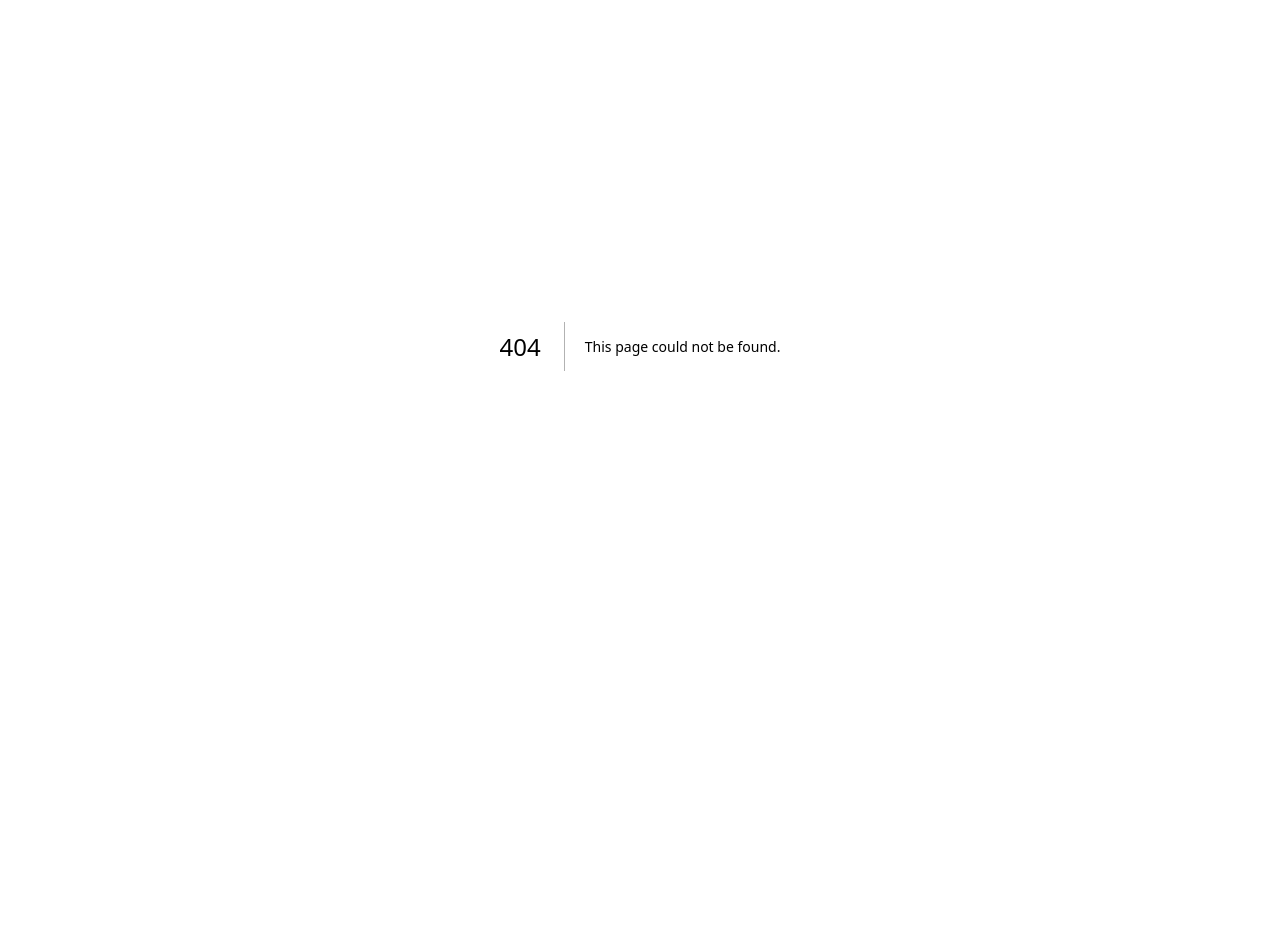
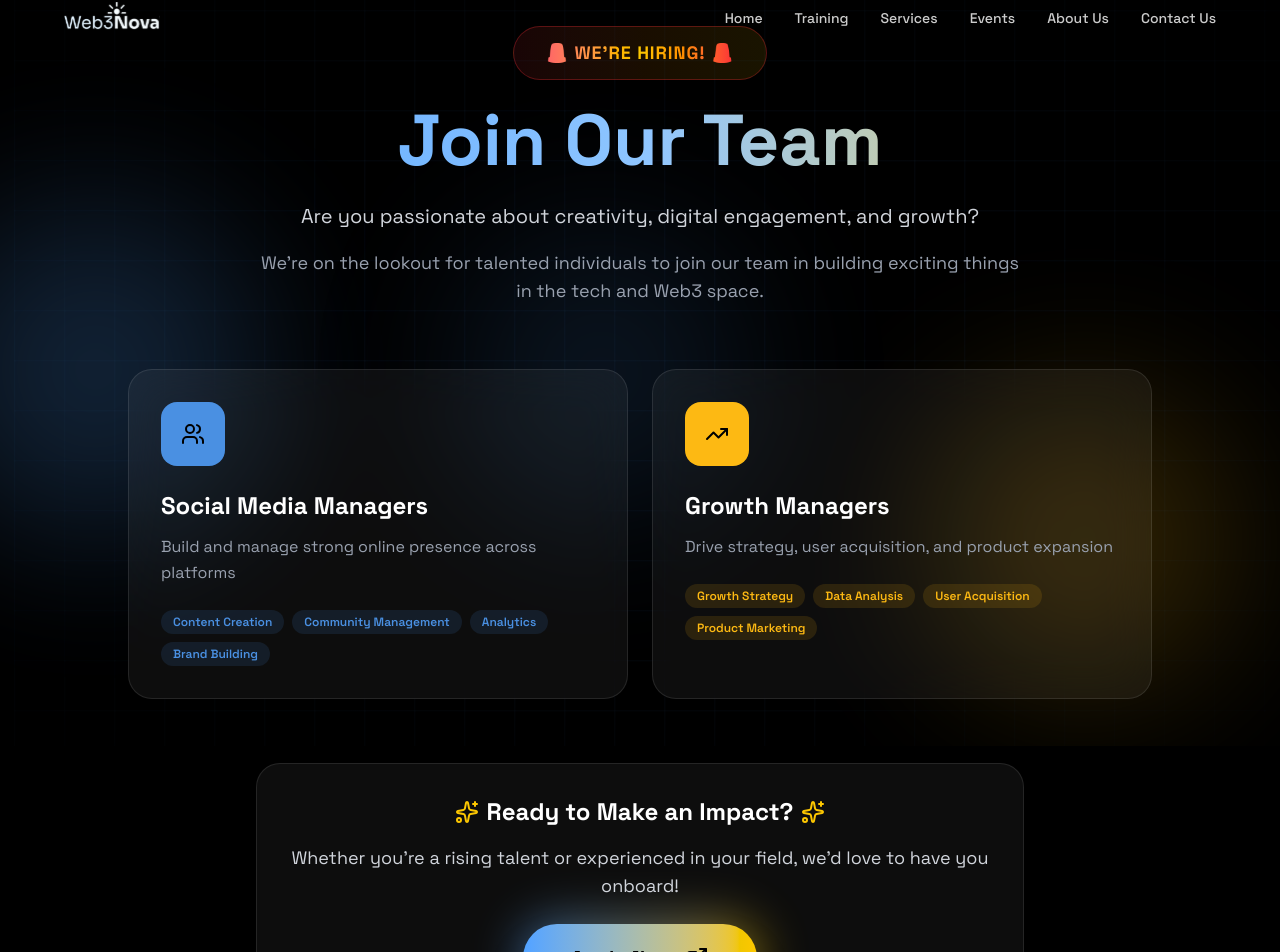
Before and after one commit to web3nova/web3nova-Revamp, a Next.js app in the folder web3nova-revamp/: page /hiring in a window 1280 px wide. Before the commit this address had no page. Shown: the part 54-1006 px from the top of the page. Before the commit the page ends 800 px from the top, so only its background shows below. Built offline with nearby package versions, Linux system fonts and the light colour scheme.

Commit message:
added job hiring section

```diff
--- /dev/null
+++ b/web3nova-revamp/components/Hiring/Hiring.jsx
@@ -0,0 +1,206 @@
+import { motion } from "framer-motion";
+import { Users, TrendingUp, Sparkles, ExternalLink } from "lucide-react";
+
+function BackgroundEffects() {
+  return (
+    <>
+      <div className="fixed inset-0 overflow-hidden pointer-events-none">
+        <div className="absolute inset-0 opacity-20">
+          <div
+            className="absolute inset-0 animate-grid-flow"
+            style={{
+              backgroundImage: `
+                linear-gradient(rgba(74, 144, 226, 0.3) 1px, transparent 1px),
+                linear-gradient(90deg, rgba(74, 144, 226, 0.3) 1px, transparent 1px)
+              `,
+              backgroundSize: '50px 50px',
+              maskImage: 'radial-gradient(ellipse 80% 80% at 50% 50%, black 40%, transparent 100%)',
+              WebkitMaskImage: 'radial-gradient(ellipse 80% 80% at 50% 50%, black 40%, transparent 100%)',
+            }}
+          />
+        </div>
+
+        <div className="absolute top-1/4 -left-32 w-96 h-96 rounded-full blur-3xl animate-float-slow opacity-30" style={{ background: "radial-gradient(circle, #4A90E2, transparent)" }} />
+        <div className="absolute top-1/2 right-0 w-80 h-80 rounded-full blur-3xl animate-float-medium opacity-25" style={{ background: "radial-gradient(circle, #FDB913, transparent)" }} />
+        <div className="absolute bottom-1/4 left-1/3 w-72 h-72 rounded-full blur-3xl animate-float-fast opacity-20" style={{ background: "radial-gradient(circle, #4A90E2, transparent)" }} />
+      </div>
+
+      <style jsx>{`
+        @keyframes float-slow {
+          0%, 100% { transform: translate(0, 0) scale(1); }
+          50% { transform: translate(50px, 50px) scale(1.1); }
+        }
+        @keyframes float-medium {
+          0%, 100% { transform: translate(0, 0) scale(1); }
+          50% { transform: translate(-40px, 40px) scale(1.15); }
+        }
+        @keyframes float-fast {
+          0%, 100% { transform: translate(0, 0) scale(1); }
+          50% { transform: translate(30px, -30px) scale(1.2); }
+        }
+        @keyframes grid-flow {
+          0% { transform: translate(0, 0); }
+          100% { transform: translate(50px, 50px); }
+        }
+        .animate-float-slow { animation: float-slow 20s ease-in-out infinite; }
+        .animate-float-medium { animation: float-medium 15s ease-in-out infinite; }
+        .animate-float-fast { animation: float-fast 12s ease-in-out infinite; }
+        .animate-grid-flow { animation: grid-flow 20s linear infinite; }
+      `}</style>
+    </>
+  );
+}
+
+export default function HiringSection() {
+  const roles = [
+    {
+      id: "social-media",
+      title: "Social Media Managers",
+      icon: <Users className="w-6 h-6" />,
+      color: "#4A90E2",
+      description: "Build and manage strong online presence across platforms",
+      skills: ["Content Creation", "Community Management", "Analytics", "Brand Building"],
+    },
+    {
+      id: "growth",
+      title: "Growth Managers",
+      icon: <TrendingUp className="w-6 h-6" />,
+      color: "#FDB913",
+      description: "Drive strategy, user acquisition, and product expansion",
+      skills: ["Growth Strategy", "Data Analysis", "User Acquisition", "Product Marketing"],
+    },
+  ];
+
+  return (
+    <>
+      <style jsx global>{`
+        @import url("https://fonts.googleapis.com/css2?family=Space+Grotesk:wght@400;500;600;700&display=swap");
+        body { font-family: "Space Grotesk", sans-serif; }
+      `}</style>
+
+      <main className="min-h-screen bg-black text-white relative overflow-hidden">
+        <BackgroundEffects />
+
+        <div className="relative z-10 flex items-center justify-center min-h-screen p-6 py-20">
+          <div className="w-full max-w-6xl">
+            {/* Header */}
+            <motion.div
+              initial={{ opacity: 0, y: -20 }}
+              animate={{ opacity: 1, y: 0 }}
+              className="mb-16 text-center"
+            >
+              <motion.div
+                initial={{ scale: 0.9 }}
+                animate={{ scale: 1 }}
+                transition={{ duration: 0.5 }}
+                className="inline-block px-8 py-3 rounded-full mb-6 bg-gradient-to-r from-red-500/10 to-yellow-400/10 border border-red-500/30"
+              >
+                <span className="font-bold text-lg bg-gradient-to-r from-red-400 via-yellow-400 to-red-500 bg-clip-text text-transparent uppercase tracking-wider">
+                  🚨 We're Hiring! 🚨
+                </span>
+              </motion.div>
+
+              <h1 className="text-5xl md:text-7xl font-bold mb-6 bg-gradient-to-r from-blue-400 via-blue-300 to-yellow-400 bg-clip-text text-transparent">
+                Join Our Team
+              </h1>
+
+              <p className="text-gray-300 text-xl max-w-3xl mx-auto leading-relaxed mb-4">
+                Are you passionate about creativity, digital engagement, and growth?
+              </p>
+
+              <p className="text-gray-400 text-lg max-w-3xl mx-auto">
+                We're on the lookout for talented individuals to join our team in building exciting things in the tech and Web3 space.
+              </p>
+            </motion.div>
+
+            {/* Role Cards */}
+            <div className="grid md:grid-cols-2 gap-6 mb-16 max-w-5xl mx-auto">
+              {roles.map((role, index) => (
+                <motion.div
+                  key={role.id}
+                  initial={{ opacity: 0, y: 20 }}
+                  animate={{ opacity: 1, y: 0 }}
+                  transition={{ delay: index * 0.2 }}
+                  className="group relative backdrop-blur-xl bg-white/5 border border-white/10 rounded-3xl p-8 hover:border-white/20 hover:bg-white/10 transition-all duration-300"
+                >
+                  <div
+                    className="flex-shrink-0 w-16 h-16 rounded-2xl flex items-center justify-center text-black mb-6 group-hover:scale-110 transition-transform duration-300"
+                    style={{ backgroundColor: role.color }}
+                  >
+                    {role.icon}
+                  </div>
+
+                  <h3 className="font-bold text-2xl text-white mb-3 group-hover:text-blue-300 transition-colors">
+                    {role.title}
+                  </h3>
+
+                  <p className="text-gray-400 text-base leading-relaxed mb-6">
+                    {role.description}
+                  </p>
+
+                  <div className="flex flex-wrap gap-2">
+                    {role.skills.map((skill, i) => (
+                      <span
+                        key={i}
+                        className="px-3 py-1 rounded-full text-xs font-semibold"
+                        style={{
+                          backgroundColor: `${role.color}20`,
+                          color: role.color
+                        }}
+                      >
+                        {skill}
+                      </span>
+                    ))}
+                  </div>
+
+                  <div
+                    className="absolute -inset-0.5 rounded-3xl opacity-0 group-hover:opacity-50 blur-lg -z-10 transition-opacity duration-300"
+                    style={{ background: `radial-gradient(circle, ${role.color}, transparent)` }}
+                  />
+                </motion.div>
+              ))}
+            </div>
+
+            {/* Call to Action */}
+            <motion.div
+              initial={{ opacity: 0, y: 20 }}
+              animate={{ opacity: 1, y: 0 }}
+              transition={{ delay: 0.4 }}
+              className="text-center"
+            >
+              <div className="backdrop-blur-xl bg-white/5 border border-white/10 rounded-3xl p-8 max-w-3xl mx-auto mb-8">
+                <div className="flex items-center justify-center gap-2 mb-4">
+                  <Sparkles className="w-6 h-6 text-yellow-400" />
+                  <h2 className="text-2xl font-bold text-white">
+                    Ready to Make an Impact?
+                  </h2>
+                  <Sparkles className="w-6 h-6 text-yellow-400" />
+                </div>
+
+                <p className="text-gray-300 text-lg mb-6">
+                  Whether you're a rising talent or experienced in your field, we'd love to have you onboard!
+                </p>
+
+                <a
+                  href="https://bit.ly/47Zag3N"
+                  target="_blank"
+                  rel="noopener noreferrer"
+                  className="relative group inline-flex items-center gap-3 px-12 py-5 rounded-full font-bold text-xl bg-gradient-to-r from-blue-400 to-yellow-400 text-black hover:scale-105 shadow-2xl transition-all duration-300"
+                >
+                  Apply Now
+                  <ExternalLink className="w-6 h-6 group-hover:translate-x-1 group-hover:-translate-y-1 transition-transform duration-300" />
+
+                  <div className="absolute -inset-1 rounded-full bg-gradient-to-r from-blue-400 to-yellow-400 opacity-50 blur-xl -z-10 group-hover:opacity-75 transition-opacity duration-300" />
+                </a>
+              </div>
+
+              <p className="text-gray-500 text-sm">
+                Applications are reviewed on a rolling basis
+              </p>
+            </motion.div>
+          </div>
+        </div>
+      </main>
+    </>
+  );
+}
--- /dev/null
+++ b/web3nova-revamp/pages/hiring.js
@@ -0,0 +1,14 @@
+import HiringSection from "@/components/Hiring/Hiring";
+import { Geist, Geist_Mono } from "next/font/google";
+import Navigation from '@/components/Hero/navbar';
+import Footer from '@/components/Footer';
+
+export default function Services() {
+  return(
+  <div>
+  <Navigation/>
+  <HiringSection />
+  <Footer/>
+  </div>
+)
+};
```
